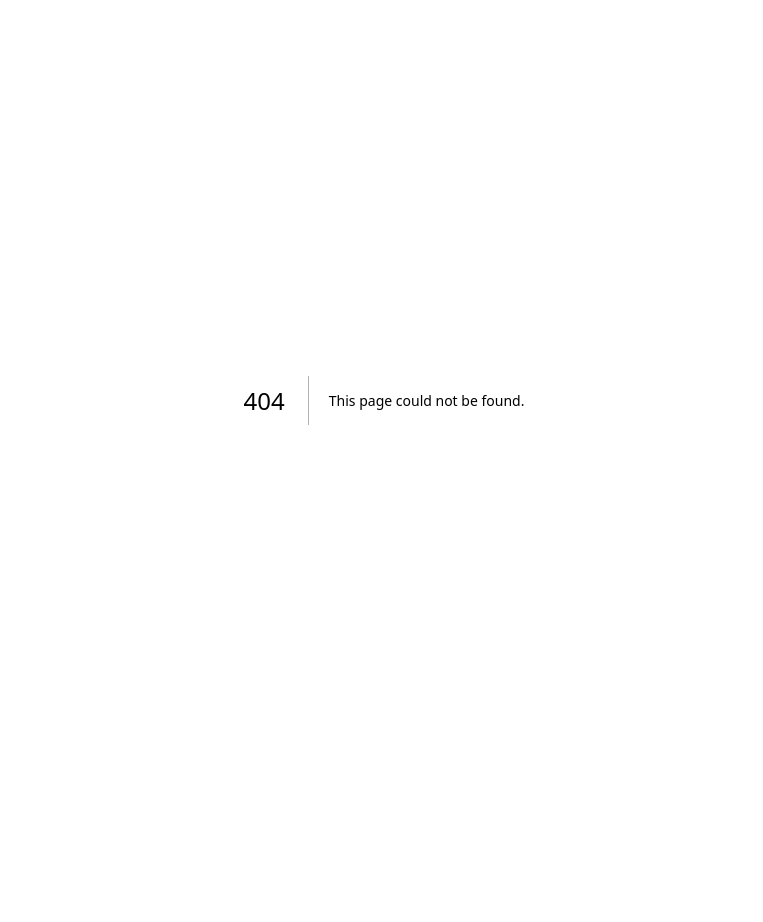
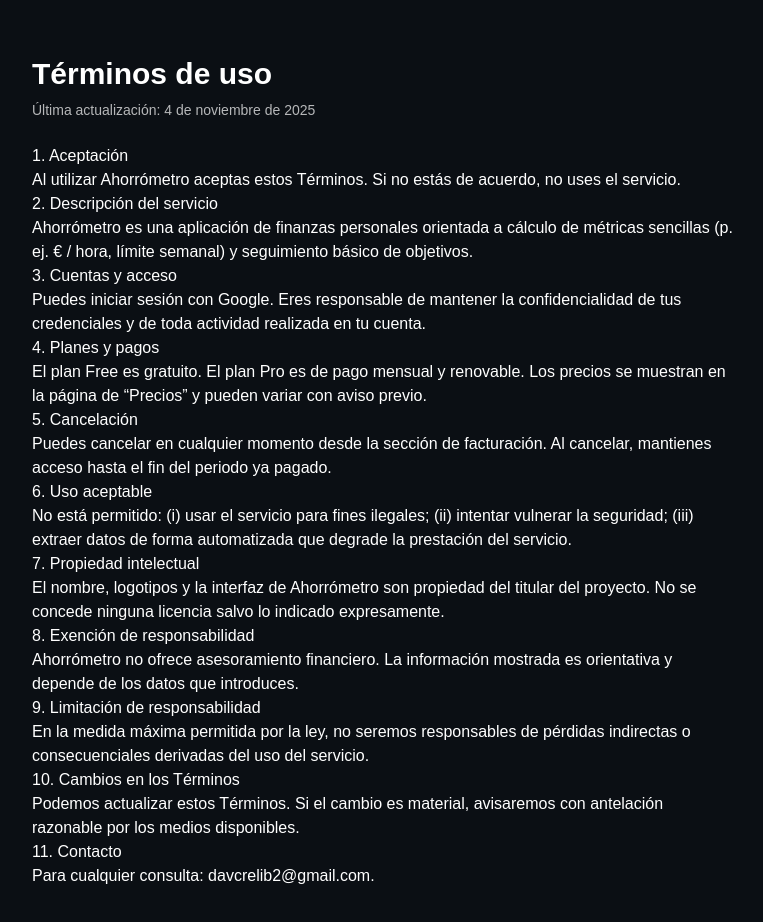
Before and after one commit to davcrelib/ahorrometro-pro, a Next.js app: page /terminos in a window 1280 px wide. Before the commit this address had no page. Shown: the top 922 px of the page, without its empty margins (256-1019 px from the left). Before the commit the page ends 800 px from the top, so only its background shows below. Built offline with nearby package versions, Linux system fonts and the light colour scheme.

Commit message:
new features

```diff
--- /dev/null
+++ b/src/app/privacidad/page.tsx
@@ -0,0 +1,57 @@
+export default function PrivacidadPage() {
+  return (
+    <main className="min-h-screen bg-[#0b0f14] text-white">
+      <section className="mx-auto max-w-3xl px-4 sm:px-6 lg:px-8 py-14">
+        <h1 className="text-3xl font-extrabold">Política de privacidad</h1>
+        <p className="mt-2 text-white/70 text-sm">Última actualización: 4 de noviembre de 2025</p>
+
+        <div className="prose prose-invert mt-6 prose-p:leading-relaxed prose-headings:scroll-mt-24">
+          <h2>1. Datos que tratamos</h2>
+          <p>
+            Registramos la información que introduces (p. ej., gastos, ingresos, objetivos) y los metadatos técnicos mínimos para operar (p. ej., identificador de cuenta y analítica básica sin perfiles).
+          </p>
+          <h2>2. Finalidad</h2>
+          <p>
+            Mostrar métricas de ahorro y sincronizar tus datos entre dispositivos en el plan Pro.
+          </p>
+          <h2>3. Base legal</h2>
+          <p>
+            Tu consentimiento y la ejecución del contrato al aceptar estos Términos y usar el servicio.
+          </p>
+          <h2>4. Conservación</h2>
+          <p>
+            Conservamos tus datos mientras tengas cuenta activa. Puedes solicitar eliminación definitiva.
+          </p>
+          <h2>5. Terceros</h2>
+          <p>
+            Podemos usar proveedores de infraestructura (p. ej., hosting y base de datos) para prestar el servicio. No vendemos tus datos.
+          </p>
+          <h2>6. Seguridad</h2>
+          <p>
+            Aplicamos medidas razonables (cifrado en tránsito, controles de acceso) para proteger la información. Ningún sistema es 100% infalible.
+          </p>
+          <h2>7. Tus derechos</h2>
+          <p>
+            Acceso, rectificación, portabilidad y supresión. Escríbenos para ejercerlos.
+          </p>
+          <h2>8. Cookies</h2>
+          <p>
+            Usamos cookies estrictamente necesarias y, en su caso, analítica básica anónima para mejorar el producto.
+          </p>
+          <h2>9. Transferencias internacionales</h2>
+          <p>
+            Si el proveedor de infraestructura está fuera de tu país, garantizamos mecanismos adecuados (p. ej., cláusulas contractuales tipo).
+          </p>
+          <h2>10. Cambios en esta política</h2>
+          <p>
+            Publicaremos cualquier cambio aquí y, si es relevante, te lo notificaremos.
+          </p>
+          <h2>11. Contacto</h2>
+          <p>
+            Privacidad: davcrelib2@gmail.com.
+          </p>
+        </div>
+      </section>
+    </main>
+  );
+}
--- /dev/null
+++ b/src/app/terminos/page.tsx
@@ -0,0 +1,57 @@
+export default function TerminosPage() {
+  return (
+    <main className="min-h-screen bg-[#0b0f14] text-white">
+      <section className="mx-auto max-w-3xl px-4 sm:px-6 lg:px-8 py-14">
+        <h1 className="text-3xl font-extrabold">Términos de uso</h1>
+        <p className="mt-2 text-white/70 text-sm">Última actualización: 4 de noviembre de 2025</p>
+
+        <div className="prose prose-invert mt-6 prose-p:leading-relaxed prose-headings:scroll-mt-24">
+          <h2>1. Aceptación</h2>
+          <p>
+            Al utilizar Ahorrómetro aceptas estos Términos. Si no estás de acuerdo, no uses el servicio.
+          </p>
+          <h2>2. Descripción del servicio</h2>
+          <p>
+            Ahorrómetro es una aplicación de finanzas personales orientada a cálculo de métricas sencillas (p. ej. € / hora, límite semanal) y seguimiento básico de objetivos.
+          </p>
+          <h2>3. Cuentas y acceso</h2>
+          <p>
+            Puedes iniciar sesión con Google. Eres responsable de mantener la confidencialidad de tus credenciales y de toda actividad realizada en tu cuenta.
+          </p>
+          <h2>4. Planes y pagos</h2>
+          <p>
+            El plan Free es gratuito. El plan Pro es de pago mensual y renovable. Los precios se muestran en la página de “Precios” y pueden variar con aviso previo.
+          </p>
+          <h2>5. Cancelación</h2>
+          <p>
+            Puedes cancelar en cualquier momento desde la sección de facturación. Al cancelar, mantienes acceso hasta el fin del periodo ya pagado.
+          </p>
+          <h2>6. Uso aceptable</h2>
+          <p>
+            No está permitido: (i) usar el servicio para fines ilegales; (ii) intentar vulnerar la seguridad; (iii) extraer datos de forma automatizada que degrade la prestación del servicio.
+          </p>
+          <h2>7. Propiedad intelectual</h2>
+          <p>
+            El nombre, logotipos y la interfaz de Ahorrómetro son propiedad del titular del proyecto. No se concede ninguna licencia salvo lo indicado expresamente.
+          </p>
+          <h2>8. Exención de responsabilidad</h2>
+          <p>
+            Ahorrómetro no ofrece asesoramiento financiero. La información mostrada es orientativa y depende de los datos que introduces.
+          </p>
+          <h2>9. Limitación de responsabilidad</h2>
+          <p>
+            En la medida máxima permitida por la ley, no seremos responsables de pérdidas indirectas o consecuenciales derivadas del uso del servicio.
+          </p>
+          <h2>10. Cambios en los Términos</h2>
+          <p>
+            Podemos actualizar estos Términos. Si el cambio es material, avisaremos con antelación razonable por los medios disponibles.
+          </p>
+          <h2>11. Contacto</h2>
+          <p>
+            Para cualquier consulta: davcrelib2@gmail.com.
+          </p>
+        </div>
+      </section>
+    </main>
+  );
+}
```
